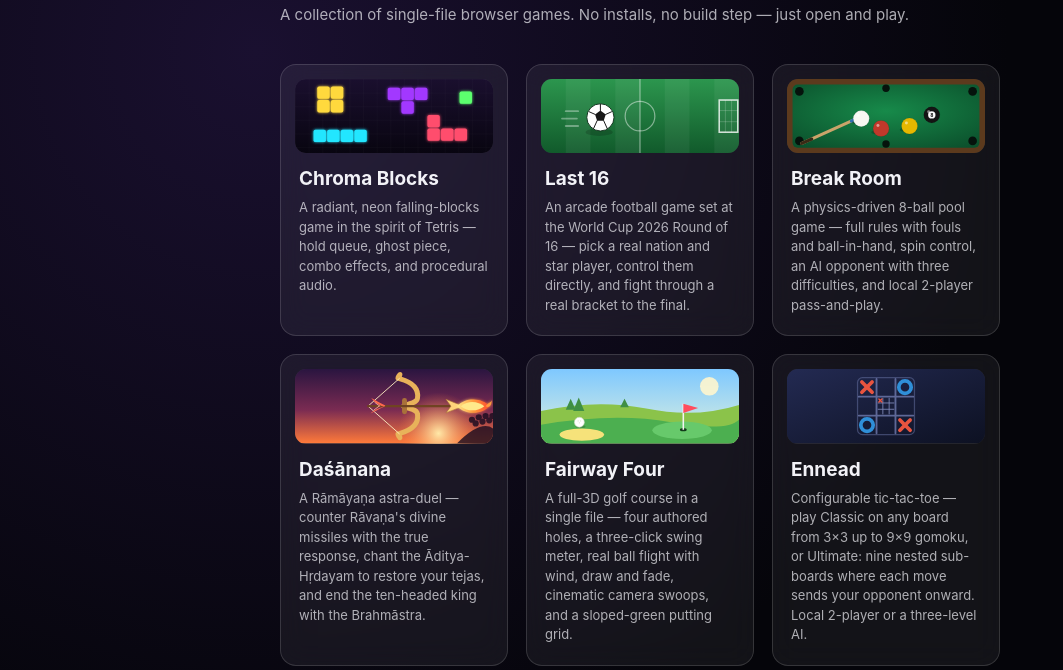
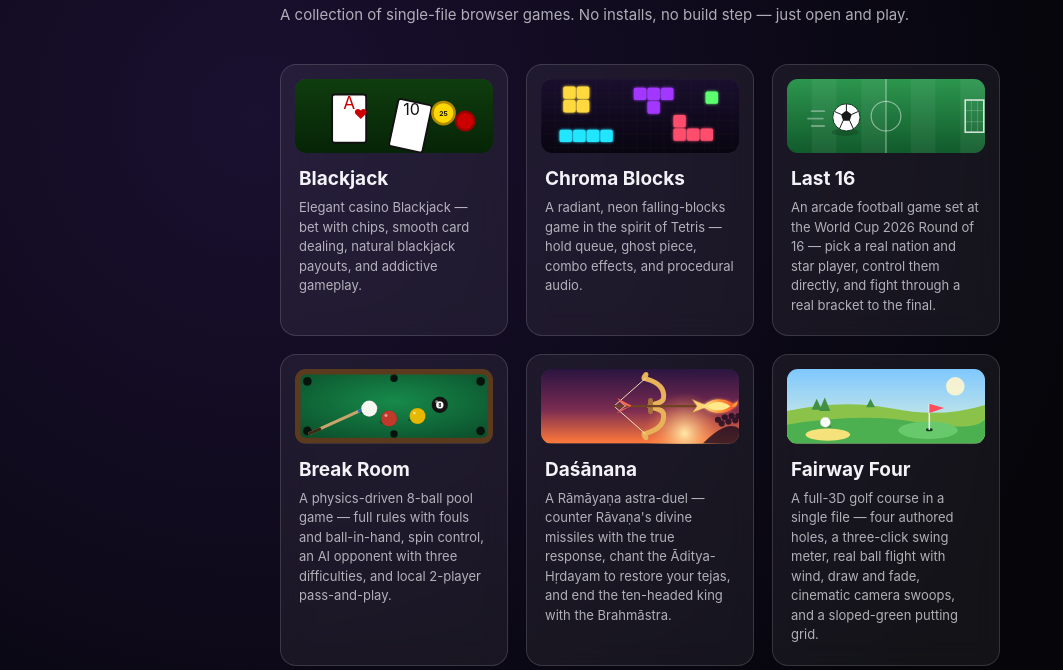
Before and after one commit to sudhir-patavardhan/browser-games, a plain HTML site: page index.html in a window 1280 px wide. Shown: the part 130-800 px from the top of the page, without its empty margins (0-1063 px from the left). Drawn offline with Linux system fonts and the light colour scheme.

Commit message:
Update hub index.html with Blackjack card at the top

```diff
--- a/index.html
+++ b/index.html
@@ -58,6 +58,35 @@
     <h1>BROWSER GAMES</h1>
     <p class="tagline">A collection of single-file browser games. No installs, no build step &mdash; just open and play.</p>
     <div class="grid">
+
+      <a class="card" href="blackjack/index.html">
+        <span class="thumb">
+          <svg viewBox="0 0 320 120" xmlns="http://www.w3.org/2000/svg" role="img" aria-label="Blackjack cards and chips">
+            <defs>
+              <linearGradient id="bj-felt" x1="0" y1="0" x2="0" y2="1">
+                <stop offset="0" stop-color="#0f3d0f"/><stop offset="1" stop-color="#062406"/>
+              </linearGradient>
+            </defs>
+            <rect width="320" height="120" fill="url(#bj-felt)"/>
+            <!-- cards -->
+            <g>
+              <rect x="60" y="25" width="55" height="78" rx="4" fill="#fff" stroke="#111" stroke-width="3"/>
+              <text x="78" y="48" font-size="28" fill="#c00">A</text>
+              <text x="95" y="65" font-size="22" fill="#c00">♥</text>
+              <rect x="160" y="35" width="55" height="78" rx="4" fill="#fff" stroke="#111" stroke-width="3" transform="rotate(12 180 70)"/>
+              <text x="175" y="58" font-size="26" fill="#111">10</text>
+            </g>
+            <!-- chips -->
+            <g>
+              <circle cx="240" cy="55" r="18" fill="#ffd700" stroke="#b38b00" stroke-width="4"/>
+              <text x="240" y="60" font-size="11" fill="#111" text-anchor="middle" font-weight="bold">25</text>
+              <circle cx="275" cy="68" r="15" fill="#c00" stroke="#900" stroke-width="4"/>
+            </g>
+          </svg>
+        </span>
+        <h2>Blackjack</h2>
+        <p>Elegant casino Blackjack — bet with chips, smooth card dealing, natural blackjack payouts, and addictive gameplay.</p>
+      </a>
 
       <a class="card" href="chroma-blocks/index.html">
         <span class="thumb">
```
